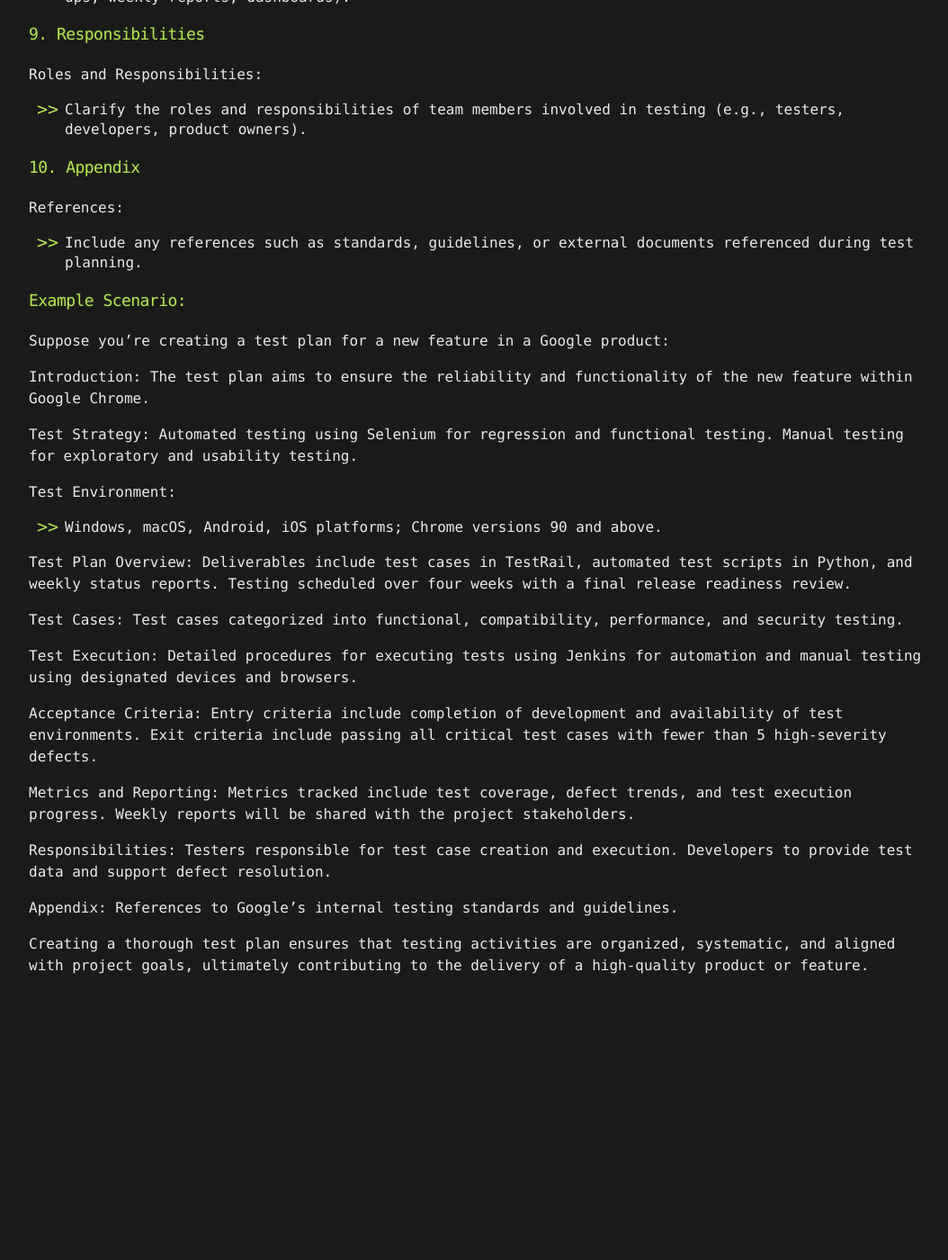
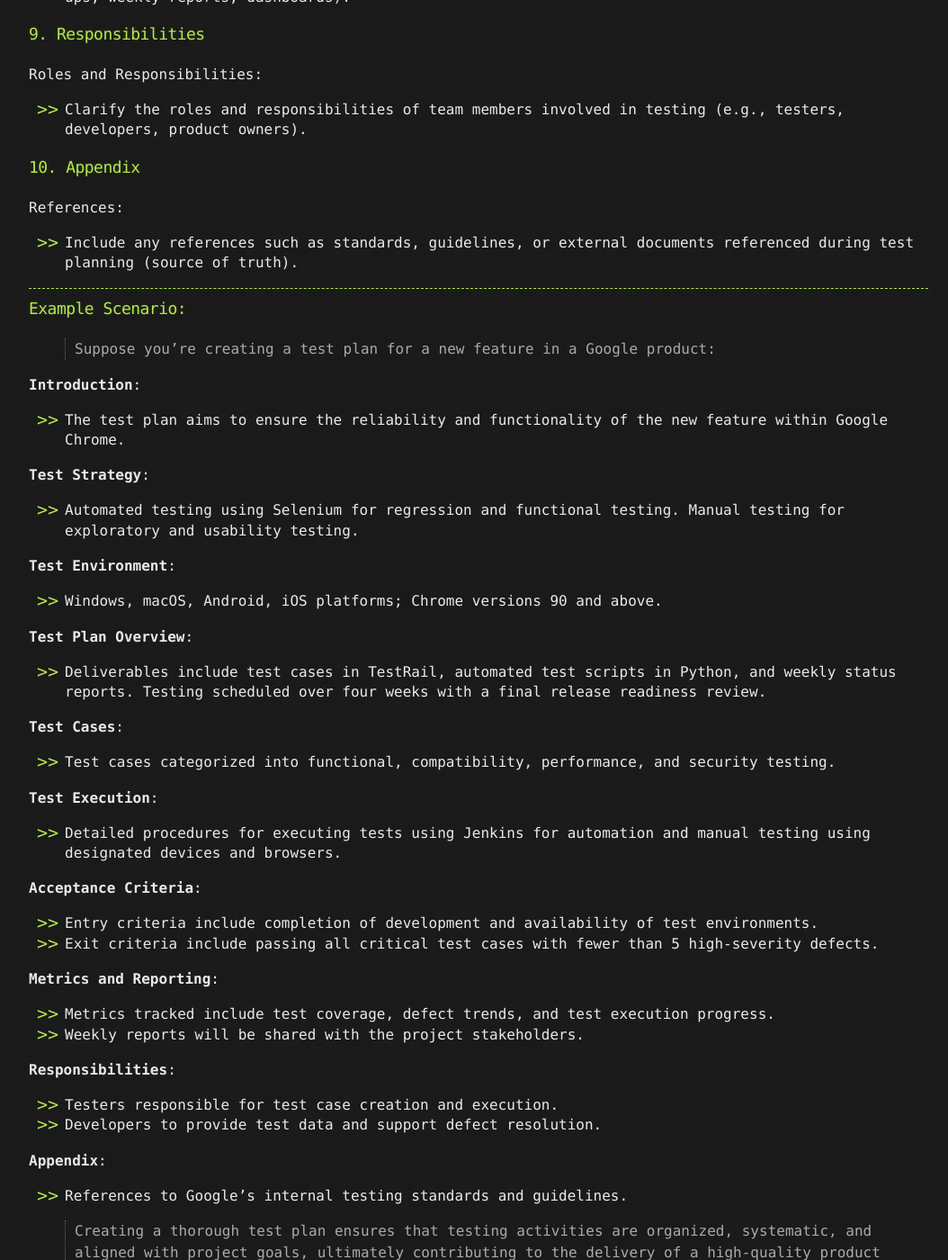
Before and after one commit to sciustechnologia/sciustechnologia.github.io, a Jekyll site: the page built from python/11_testing/11.md, in a window 1280 px wide and 1400 px high, scrolled down 2029 px. Shown: the whole window at 90% size, without its empty margins (108-1162 px from the left). Built offline with Jekyll 4.4.1, drawn with Linux system fonts in a browser that asks for light colours; before the commit the page ends 3134 px from its top, so only the background shows below that.

Commit message:
Update 11.md

```diff
--- a/python/11_testing/11.md
+++ b/python/11_testing/11.md
@@ -72,30 +72,45 @@ Roles and Responsibilities:
 
 ### 10. Appendix
 References:
-- Include any references such as standards, guidelines, or external documents referenced during test planning.
+- Include any references such as standards, guidelines, or external documents referenced during test planning (source of truth).
+
+---
 
 ### Example Scenario:
-Suppose you're creating a test plan for a new feature in a Google product:
 
-Introduction: The test plan aims to ensure the reliability and functionality of the new feature within Google Chrome.
+> Suppose you're creating a test plan for a new feature in a Google product:
 
-Test Strategy: Automated testing using Selenium for regression and functional testing. Manual testing for exploratory and usability testing.
+**Introduction**:
+* The test plan aims to ensure the reliability and functionality of the new feature within Google Chrome.
 
-Test Environment:
-- Windows, macOS, Android, iOS platforms; Chrome versions 90 and above.
+**Test Strategy**:
+* Automated testing using Selenium for regression and functional testing. Manual testing for exploratory and usability testing.
 
-Test Plan Overview: Deliverables include test cases in TestRail, automated test scripts in Python, and weekly status reports. Testing scheduled over four weeks with a final release readiness review.
+**Test Environment**:
+* Windows, macOS, Android, iOS platforms; Chrome versions 90 and above.
 
-Test Cases: Test cases categorized into functional, compatibility, performance, and security testing.
+**Test Plan Overview**:
+* Deliverables include test cases in TestRail, automated test scripts in Python, and weekly status reports. Testing scheduled over four weeks with a final release readiness review.
 
-Test Execution: Detailed procedures for executing tests using Jenkins for automation and manual testing using designated devices and browsers.
+**Test Cases**:
+* Test cases categorized into functional, compatibility, performance, and security testing.
 
-Acceptance Criteria: Entry criteria include completion of development and availability of test environments. Exit criteria include passing all critical test cases with fewer than 5 high-severity defects.
+**Test Execution**:
+* Detailed procedures for executing tests using Jenkins for automation and manual testing using designated devices and browsers.
 
-Metrics and Reporting: Metrics tracked include test coverage, defect trends, and test execution progress. Weekly reports will be shared with the project stakeholders.
+**Acceptance Criteria**:
+* Entry criteria include completion of development and availability of test environments.
+* Exit criteria include passing all critical test cases with fewer than 5 high-severity defects.
 
-Responsibilities: Testers responsible for test case creation and execution. Developers to provide test data and support defect resolution.
+**Metrics and Reporting**:
+* Metrics tracked include test coverage, defect trends, and test execution progress.
+* Weekly reports will be shared with the project stakeholders.
 
-Appendix: References to Google's internal testing standards and guidelines.
+**Responsibilities**:
+* Testers responsible for test case creation and execution.
+* Developers to provide test data and support defect resolution.
 
-Creating a thorough test plan ensures that testing activities are organized, systematic, and aligned with project goals, ultimately contributing to the delivery of a high-quality product or feature.
+**Appendix**:
+* References to Google's internal testing standards and guidelines.
+
+> Creating a thorough test plan ensures that testing activities are organized, systematic, and aligned with project goals, ultimately contributing to the delivery of a high-quality product or feature.
```
